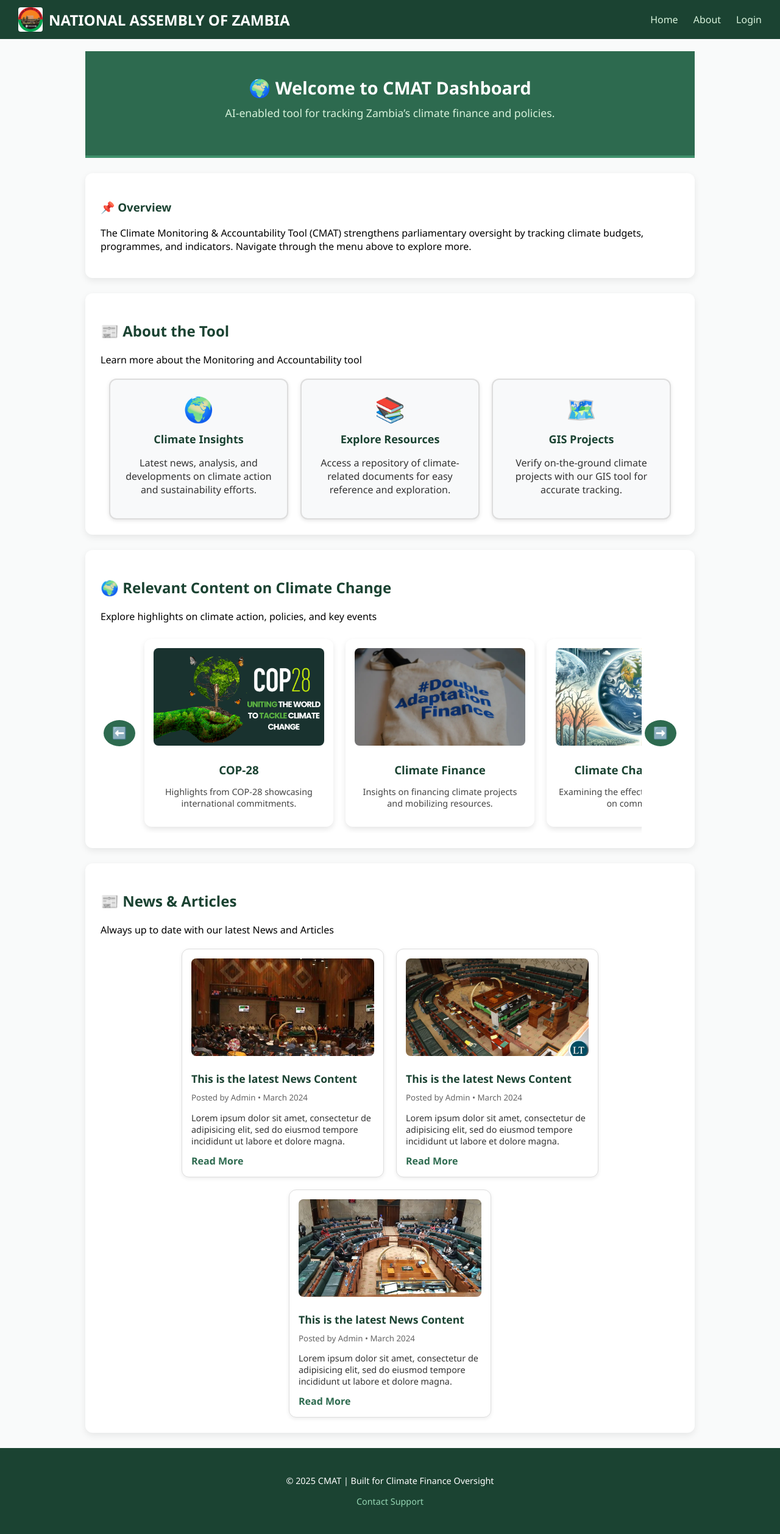
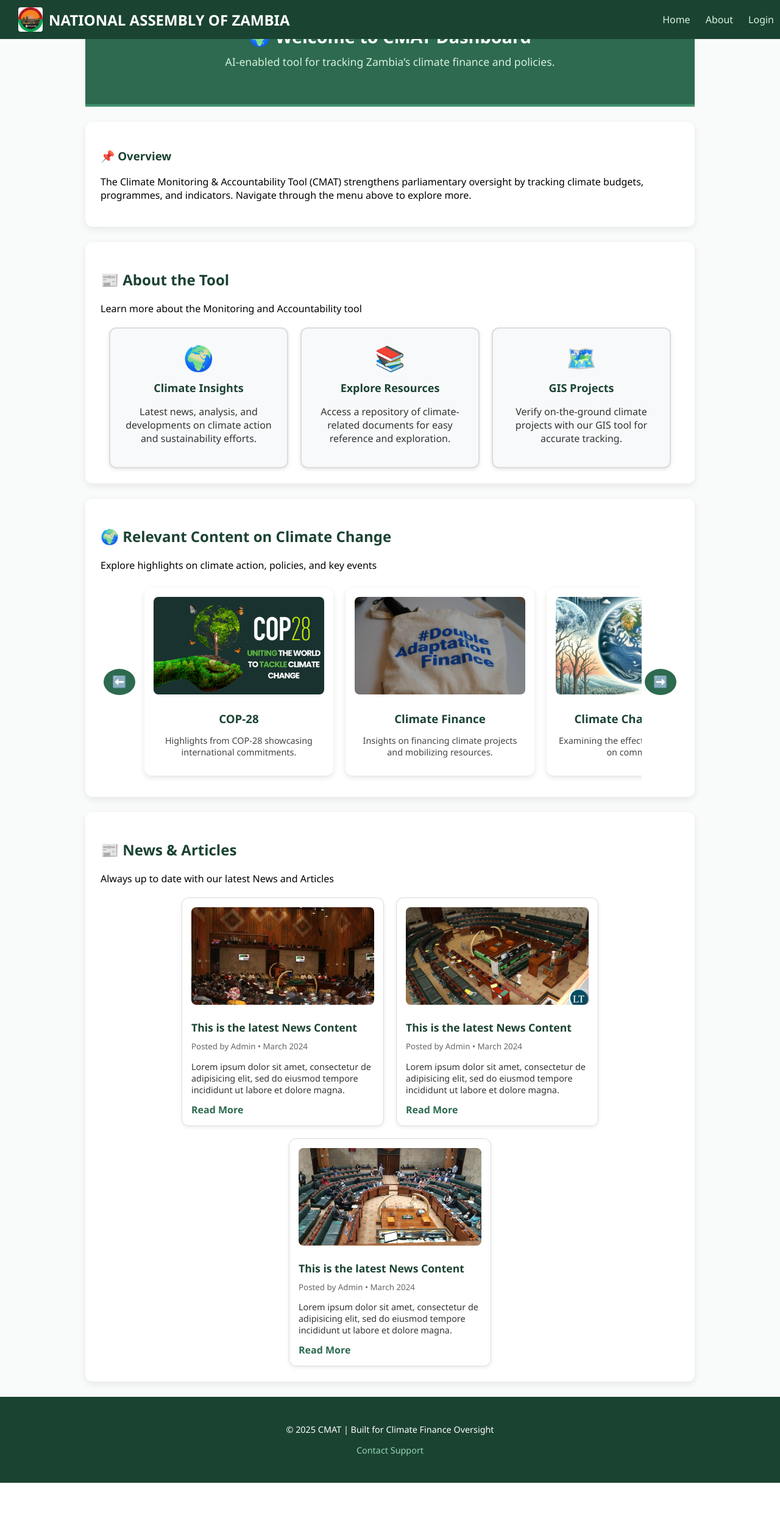
Before and after one commit to nimba005/cmat, a Flask app: page / in a window 1280 px wide. Shown: the whole page at 61% size. After the commit the page ends 2432 px from the top, so only its background shows below. Run offline with Flask 3, Linux system fonts and the light colour scheme; some libraries are stand-ins or nearby versions.

Commit message:
Updated the nav header

```diff
--- a/static/styles.css
+++ b/static/styles.css
@@ -9,6 +9,11 @@
 
 /* NAVBAR */
 .navbar {
+  position: fixed;       /* 👈 keeps navbar stuck at the top */
+  top: 0;
+  left: 0;
+  width: 100%;
+  z-index: 1000;         /* stays above other content */
   display: flex;
   justify-content: space-between;
   align-items: center;
@@ -28,6 +33,8 @@
 .nav-right {
   display: flex;
   gap: 25px;
+  margin-right: 40px;   /* ✅ give space on the right edge */
+  margin-left: auto;    /* ✅ keeps it away from the logo but not too far */
 }
 
 .nav-link {
@@ -70,7 +77,7 @@
 /* CONTENT */
 .page-container {
   max-width: 1000px;
-  margin: 20px auto;
+  margin: 0px auto;
   padding: 0 15px;
 }
 
```
